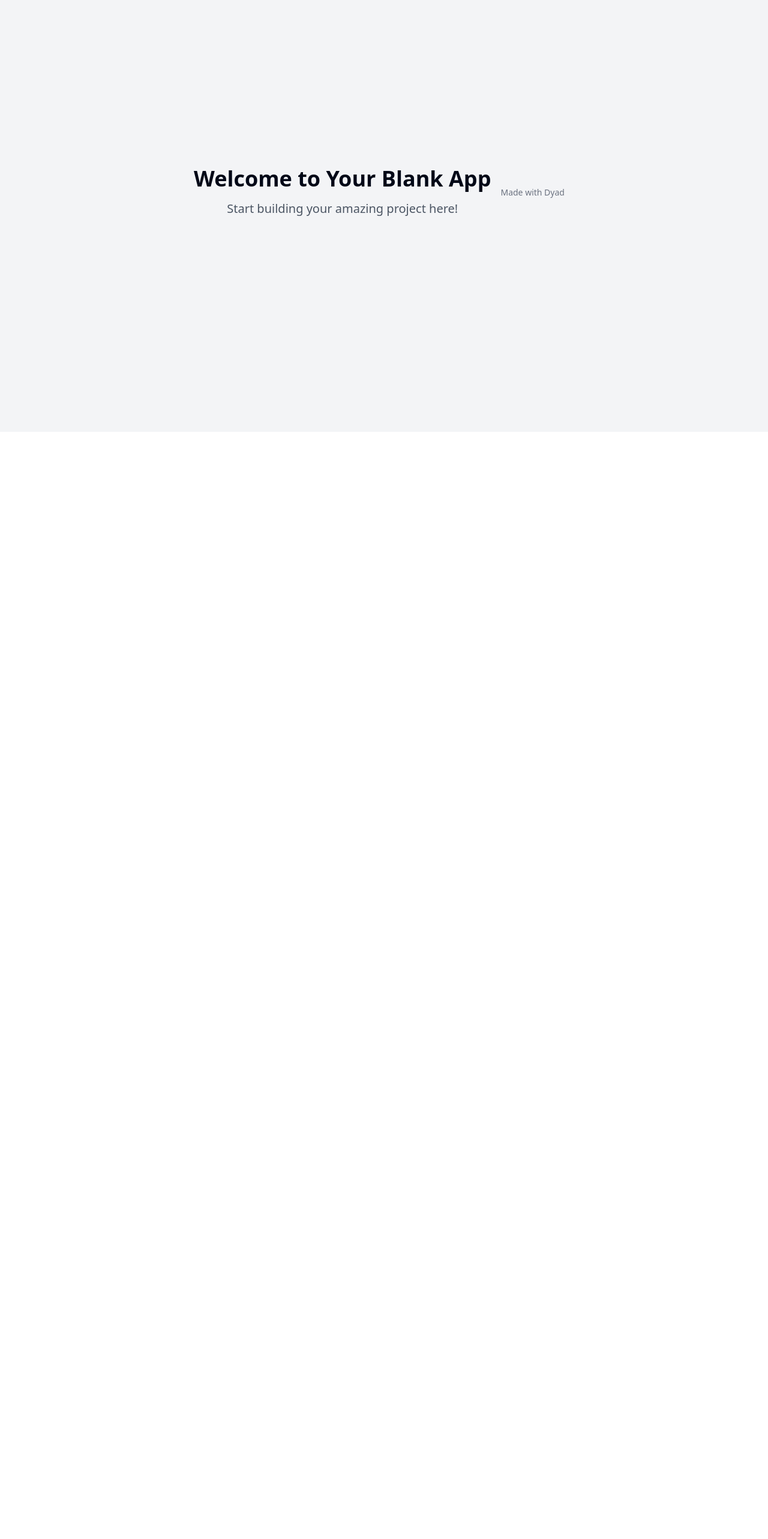
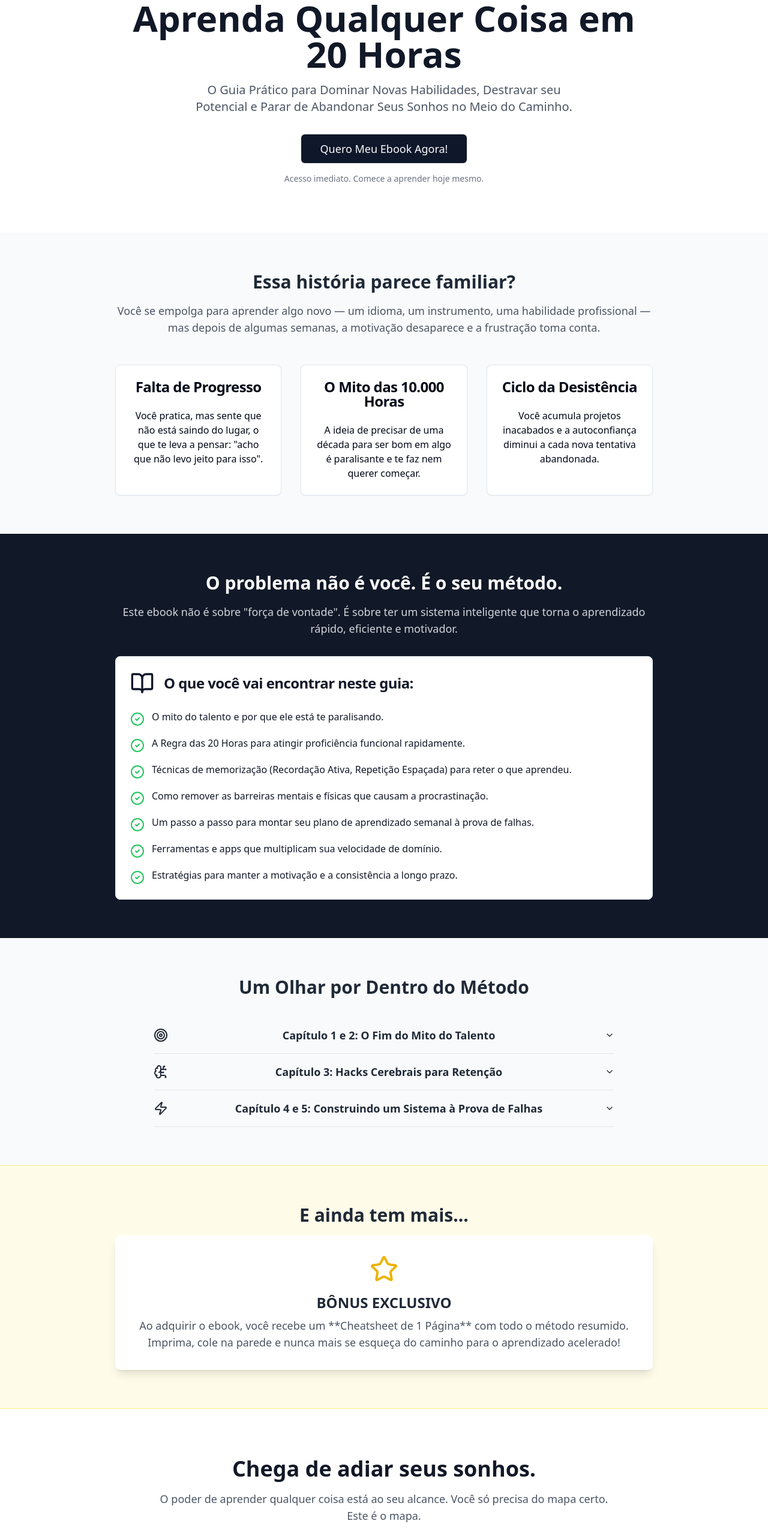
Before and after one commit to DevRGS/Aprenda-qualquer-habilidade-mais, a React (Vite) app: page / in a window 1280 px wide. Shown: the part 80-2646 px from the top of the page at 60% size. Before the commit the page ends 800 px from the top, so only its background shows below. Built offline with nearby package versions, Linux system fonts and the light colour scheme.

Commit message:
[dyad] Creating ebook landing page - wrote 1 file(s)

```diff
--- a/src/pages/Index.tsx
+++ b/src/pages/Index.tsx
@@ -1,16 +1,158 @@
-// Update this page (the content is just a fallback if you fail to update the page)
-
+import { Button } from "@/components/ui/button";
+import { Card, CardContent, CardHeader, CardTitle } from "@/components/ui/card";
+import { Accordion, AccordionContent, AccordionItem, AccordionTrigger } from "@/components/ui/accordion";
+import { CheckCircle2, BookOpen, Target, BrainCircuit, Zap, Star } from "lucide-react";
 import { MadeWithDyad } from "@/components/made-with-dyad";
 
 const Index = () => {
+  const features = [
+    "O mito do talento e por que ele está te paralisando.",
+    "A Regra das 20 Horas para atingir proficiência funcional rapidamente.",
+    "Técnicas de memorização (Recordação Ativa, Repetição Espaçada) para reter o que aprendeu.",
+    "Como remover as barreiras mentais e físicas que causam a procrastinação.",
+    "Um passo a passo para montar seu plano de aprendizado semanal à prova de falhas.",
+    "Ferramentas e apps que multiplicam sua velocidade de domínio.",
+    "Estratégias para manter a motivação e a consistência a longo prazo."
+  ];
+
   return (
-    <div className="min-h-screen flex items-center justify-center bg-gray-100">
-      <div className="text-center">
-        <h1 className="text-4xl font-bold mb-4">Welcome to Your Blank App</h1>
-        <p className="text-xl text-gray-600">
-          Start building your amazing project here!
-        </p>
-      </div>
+    <div className="w-full min-h-screen bg-gray-50 text-gray-800">
+      {/* Hero Section */}
+      <section className="text-center py-20 px-4 bg-white">
+        <div className="max-w-4xl mx-auto">
+          <h1 className="text-4xl md:text-6xl font-bold text-gray-900 mb-4">
+            Aprenda Qualquer Coisa em 20 Horas
+          </h1>
+          <p className="text-lg md:text-xl text-gray-600 mb-8 max-w-2xl mx-auto">
+            O Guia Prático para Dominar Novas Habilidades, Destravar seu Potencial e Parar de Abandonar Seus Sonhos no Meio do Caminho.
+          </p>
+          <Button size="lg" className="text-lg px-8 py-6">
+            Quero Meu Ebook Agora!
+          </Button>
+          <p className="text-sm text-gray-500 mt-4">Acesso imediato. Comece a aprender hoje mesmo.</p>
+        </div>
+      </section>
+
+      {/* Problem Section */}
+      <section className="py-16 px-4">
+        <div className="max-w-4xl mx-auto text-center">
+          <h2 className="text-3xl font-bold mb-4">Essa história parece familiar?</h2>
+          <p className="text-lg text-gray-600 mb-12">
+            Você se empolga para aprender algo novo — um idioma, um instrumento, uma habilidade profissional — mas depois de algumas semanas, a motivação desaparece e a frustração toma conta.
+          </p>
+          <div className="grid md:grid-cols-3 gap-8">
+            <Card>
+              <CardHeader>
+                <CardTitle className="text-center">Falta de Progresso</CardTitle>
+              </CardHeader>
+              <CardContent>
+                <p>Você pratica, mas sente que não está saindo do lugar, o que te leva a pensar: "acho que não levo jeito para isso".</p>
+              </CardContent>
+            </Card>
+            <Card>
+              <CardHeader>
+                <CardTitle className="text-center">O Mito das 10.000 Horas</CardTitle>
+              </CardHeader>
+              <CardContent>
+                <p>A ideia de precisar de uma década para ser bom em algo é paralisante e te faz nem querer começar.</p>
+              </CardContent>
+            </Card>
+            <Card>
+              <CardHeader>
+                <CardTitle className="text-center">Ciclo da Desistência</CardTitle>
+              </CardHeader>
+              <CardContent>
+                <p>Você acumula projetos inacabados e a autoconfiança diminui a cada nova tentativa abandonada.</p>
+              </CardContent>
+            </Card>
+          </div>
+        </div>
+      </section>
+
+      {/* Solution Section */}
+      <section className="py-16 px-4 bg-gray-900 text-white">
+        <div className="max-w-4xl mx-auto text-center">
+          <h2 className="text-3xl font-bold mb-4">O problema não é você. É o seu método.</h2>
+          <p className="text-lg text-gray-300 mb-8">
+            Este ebook não é sobre "força de vontade". É sobre ter um sistema inteligente que torna o aprendizado rápido, eficiente e motivador.
+          </p>
+          <Card className="bg-white text-gray-900 text-left">
+            <CardHeader>
+              <div className="flex items-center gap-4">
+                <BookOpen className="w-10 h-10 text-primary" />
+                <CardTitle className="text-2xl">O que você vai encontrar neste guia:</CardTitle>
+              </div>
+            </CardHeader>
+            <CardContent>
+              <ul className="space-y-4">
+                {features.map((feature, index) => (
+                  <li key={index} className="flex items-start">
+                    <CheckCircle2 className="w-6 h-6 text-green-500 mr-3 mt-1 flex-shrink-0" />
+                    <span>{feature}</span>
+                  </li>
+                ))}
+              </ul>
+            </CardContent>
+          </Card>
+        </div>
+      </section>
+
+      {/* What you'll learn (Accordion) */}
+      <section className="py-16 px-4">
+        <div className="max-w-3xl mx-auto">
+          <h2 className="text-3xl font-bold text-center mb-8">Um Olhar por Dentro do Método</h2>
+          <Accordion type="single" collapsible className="w-full">
+            <AccordionItem value="item-1">
+              <AccordionTrigger className="text-lg font-semibold"><Target className="inline-block mr-2" />Capítulo 1 e 2: O Fim do Mito do Talento</AccordionTrigger>
+              <AccordionContent className="text-base">
+                Descubra por que a ideia de "talento" é o maior obstáculo ao seu desenvolvimento e como a Regra das 20 Horas de prática focada pode te levar a um nível de proficiência surpreendente em qualquer área.
+              </AccordionContent>
+            </AccordionItem>
+            <AccordionItem value="item-2">
+              <AccordionTrigger className="text-lg font-semibold"><BrainCircuit className="inline-block mr-2" />Capítulo 3: Hacks Cerebrais para Retenção</AccordionTrigger>
+              <AccordionContent className="text-base">
+                Aprenda a usar técnicas como Recordação Ativa e Repetição Espaçada para garantir que o conhecimento não entre por um ouvido e saia pelo outro. Transforme seu cérebro em uma máquina de reter informações.
+              </AccordionContent>
+            </AccordionItem>
+            <AccordionItem value="item-3">
+              <AccordionTrigger className="text-lg font-semibold"><Zap className="inline-block mr-2" />Capítulo 4 e 5: Construindo um Sistema à Prova de Falhas</AccordionTrigger>
+              <AccordionContent className="text-base">
+                Aprenda a remover as barreiras que te levam a procrastinar e monte um plano semanal de aprendizado tão claro e eficiente que será quase impossível não seguir.
+              </AccordionContent>
+            </AccordionItem>
+          </Accordion>
+        </div>
+      </section>
+
+      {/* Bonus Section */}
+      <section className="py-16 px-4 bg-yellow-50 border-t border-b border-yellow-200">
+        <div className="max-w-4xl mx-auto text-center">
+          <h2 className="text-3xl font-bold mb-4">E ainda tem mais...</h2>
+          <div className="bg-white p-8 rounded-lg shadow-lg inline-block">
+            <Star className="w-12 h-12 text-yellow-500 mx-auto mb-4" />
+            <h3 className="text-2xl font-bold mb-2">BÔNUS EXCLUSIVO</h3>
+            <p className="text-lg text-gray-600">
+              Ao adquirir o ebook, você recebe um **Cheatsheet de 1 Página** com todo o método resumido. Imprima, cole na parede e nunca mais se esqueça do caminho para o aprendizado acelerado!
+            </p>
+          </div>
+        </div>
+      </section>
+
+      {/* Final CTA */}
+      <section className="text-center py-20 px-4 bg-white">
+        <div className="max-w-3xl mx-auto">
+          <h2 className="text-3xl md:text-4xl font-bold text-gray-900 mb-4">
+            Chega de adiar seus sonhos.
+          </h2>
+          <p className="text-lg text-gray-600 mb-8">
+            O poder de aprender qualquer coisa está ao seu alcance. Você só precisa do mapa certo. Este é o mapa.
+          </p>
+          <Button size="lg" className="text-lg px-8 py-6 animate-pulse">
+            Sim, Quero Aprender Mais Rápido!
+          </Button>
+        </div>
+      </section>
+
       <MadeWithDyad />
     </div>
   );
```
